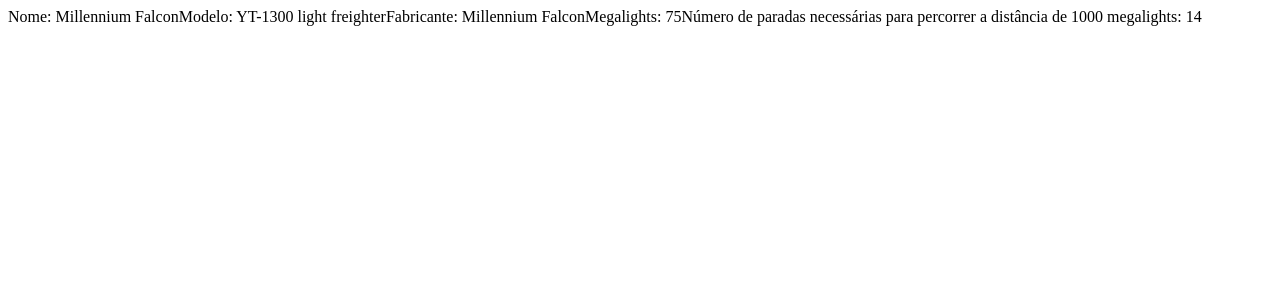
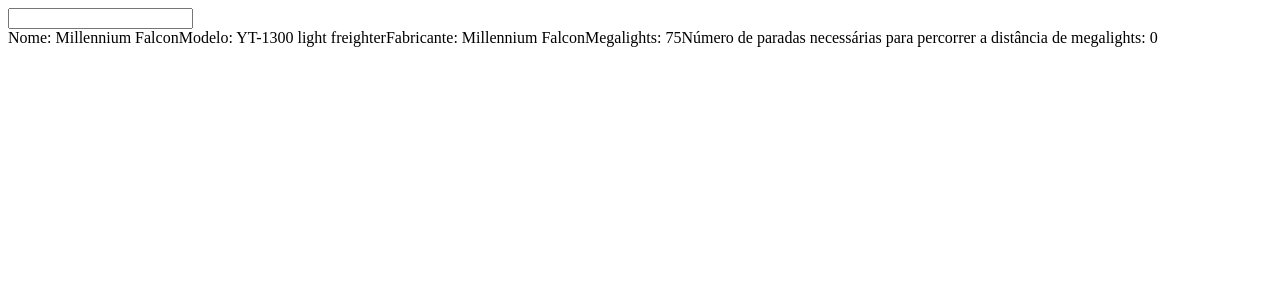
Before and after one commit to vinicius97/starwhat, a React (Create React App) app: page / in a window 1280 px wide. Shown: the top 300 px of the page. Built offline with nearby package versions, Linux system fonts and the light colour scheme.

Commit message:
Configurar distância dinâmicamente
Esta implementação permite que o usuário insira um valor
de entrada para a distância em mglt e o card recebe
instantâneamente o valor e calcula o número de paradas
necessárias

```diff
--- a/src/App.js
+++ b/src/App.js
@@ -1,17 +1,39 @@
-import React from 'react'
+import React, { PureComponent } from 'react'
 
 //Components
 import { SpaceShipCard } from './components/SpaceShip'
+import { BasicInput } from './components/Form'
 
-function App() {
+class App extends PureComponent {
+
+  state = {
+    distance: null
+  }
+
+  handleChange = (type, value) => {
+    this.setState({
+      [type]: value
+    })
+  }
+
+  render() {
+
+    let { distance } = this.state
+
     return (
+      <div>
+        <BasicInput onChange={(e) => this.handleChange('distance', e.target.value)} />
         <SpaceShipCard
           manufacturer={'Millennium Falcon'}
           model={'YT-1300 light freighter'}
           mglt={75}
           name={'Millennium Falcon'}
+          distance={distance}
         />
+      </div>
     )
   }
 
+}
+
 export default App
--- a/src/components/SpaceShip/SpaceShipCard.js
+++ b/src/components/SpaceShip/SpaceShipCard.js
@@ -2,17 +2,19 @@
 import PropType from 'prop-types'
 
 const propTypes = {
+  distance: PropType.number,
+  mglt: PropType.number,
+  manufacturer: PropType.string,
+  model: PropType.string,
   name: PropType.string,
-  model: PropType.string,
-  manufacturer: PropType.string,
-  mglt: PropType.number
 }
 
 const defaultProps = {
-  name: null,
+  distance: null,
+  mglt: null,
+  manufacturer: null,
   model: null,
-  manufacturer: null,
-  mglt: null
+  name: null
 }
 
 function calculateNumOfStopsByMGLT(distance, capacity) {
@@ -23,16 +25,14 @@
 
 const SpaceShipCard = (props) => {
   const {
+    distance,
     name,
     model,
     manufacturer,
     mglt
   } = props
 
-  let distance = 1000
-  let capacity = mglt
-
-  let numOfStopsNeeded = calculateNumOfStopsByMGLT(distance, capacity)
+  let numOfStopsNeeded = calculateNumOfStopsByMGLT(distance, mglt)
 
   return (
     <div>
```
Lines whose indentation alone changed are shown as unchanged.
